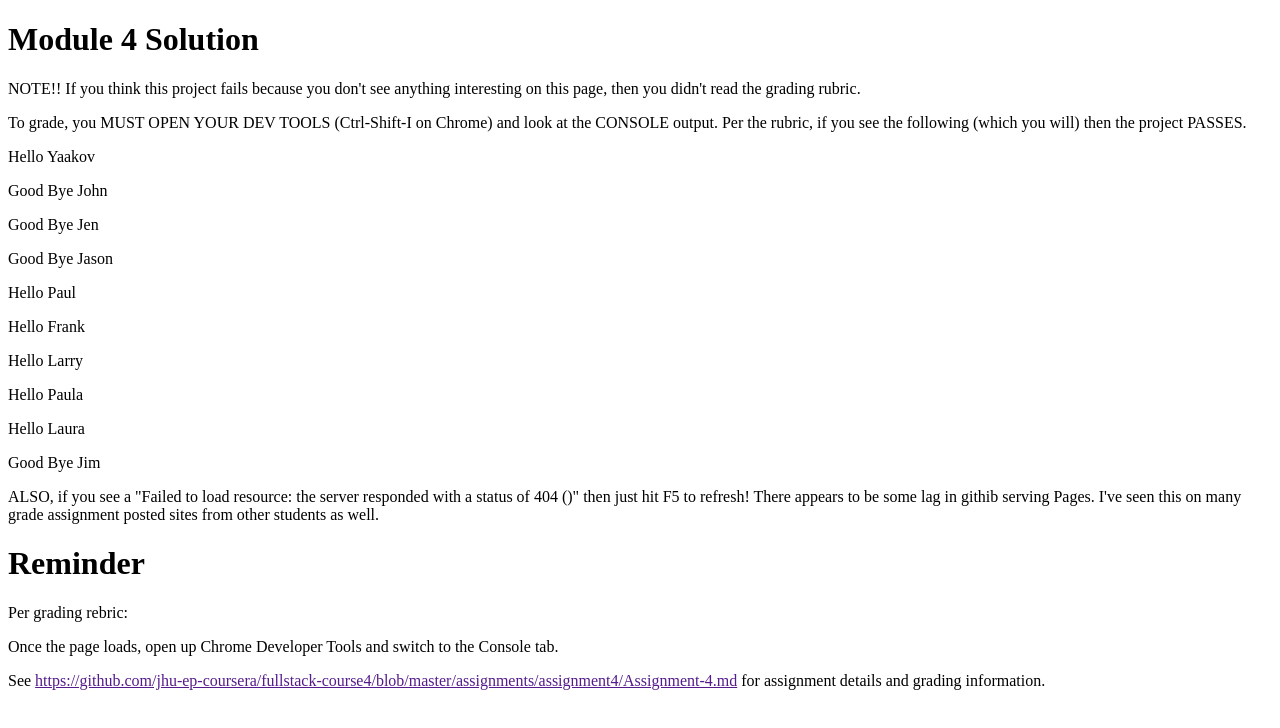
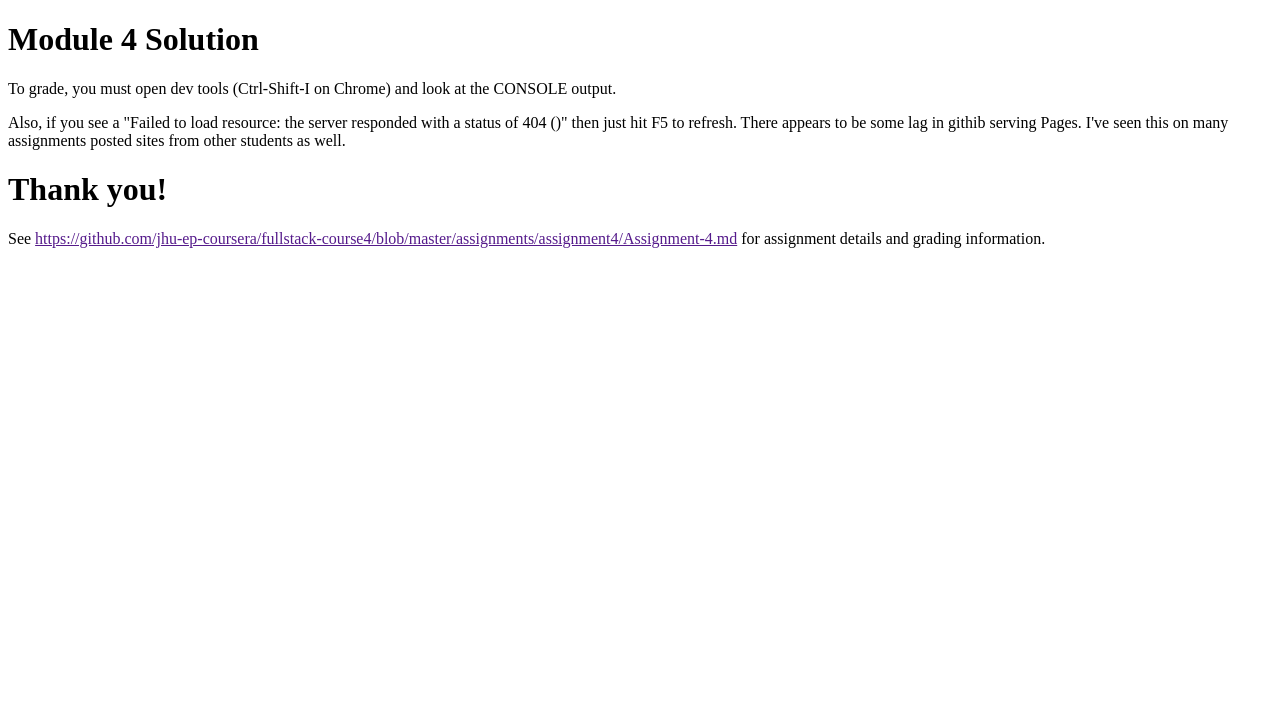
Before and after one commit to tmpublic100/module4-solution, a plain HTML site: page index.html in a window 1280 px wide. Drawn offline with Linux system fonts and the light colour scheme.

Commit message:
Updated again

```diff
--- a/index.html
+++ b/index.html
@@ -12,23 +12,10 @@
 </head>
 <body>
   <h1>Module 4 Solution</h1>
-  <p>NOTE!! If you think this project fails because you don't see anything interesting on this page, then you didn't read the grading rubric.</p>
-  <p>To grade, you MUST OPEN YOUR DEV TOOLS (Ctrl-Shift-I on Chrome) and look at the CONSOLE output.  Per the rubric, if you see the following (which you will) then the project PASSES.<p>
-<p>Hello Yaakov</p>
-<p>Good Bye John</p>
-<p>Good Bye Jen</p>
-<p>Good Bye Jason</p>
-<p>Hello Paul</p>
-<p>Hello Frank</p>
-<p>Hello Larry</p>
-<p>Hello Paula</p>
-<p>Hello Laura</p>
-<p>Good Bye Jim</p>
+  <p>To grade, you must open dev tools (Ctrl-Shift-I on Chrome) and look at the CONSOLE output.</p>
 
-<p>ALSO, if you see a "Failed to load resource: the server responded with a status of 404 ()" then just hit F5 to refresh!  There appears to be some lag in githib serving Pages.  I've seen this on many grade assignment posted sites from other students as well.</p>
-  <h1>Reminder</h1>
-  <p> Per grading rebric:</p>
-  <p>Once the page loads, open up Chrome Developer Tools and switch to the Console tab.</p>
+<p>Also, if you see a "Failed to load resource: the server responded with a status of 404 ()" then just hit F5 to refresh.  There appears to be some lag in githib serving Pages.  I've seen this on many assignments posted sites from other students as well.</p>
+  <h1>Thank you!</h1>
   <p>See <a href="">https://github.com/jhu-ep-coursera/fullstack-course4/blob/master/assignments/assignment4/Assignment-4.md</a> for assignment details and grading information.</p>
 </body>
 </html>
```
